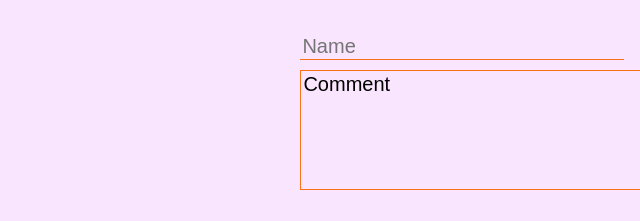
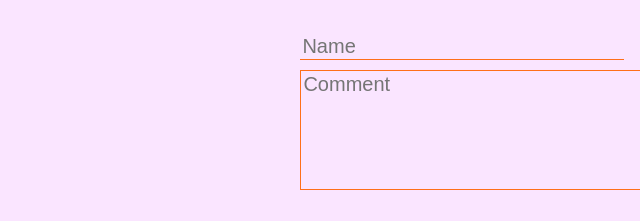
Before and after one commit to davetyson/project-1, a plain HTML site: page blog.html in a window 1280 px wide. Shown: the part 2242-2463 px from the top of the page, 249-889 px from the left. Drawn offline with Linux system fonts and the light colour scheme; a web font is replaced by a local one.

Commit message:
fixed textarea placeholders

```diff
--- a/blog.html
+++ b/blog.html
@@ -94,7 +94,7 @@
                                     <input id="email" type="email" placeholder="Email address">
                                 </div>
                                 <label class="sr-only" for="comment">Comment</label>
-                                <textarea id="comment" type="comment">Comment</textarea>
+                                <textarea id="comment" type="comment" placeholder="Comment"></textarea>
                             </fieldset>
                             <button type="submit">Post Comment</button>
                         </form>
```
Also changed, not shown: contact.html (+1 -1 lines).
